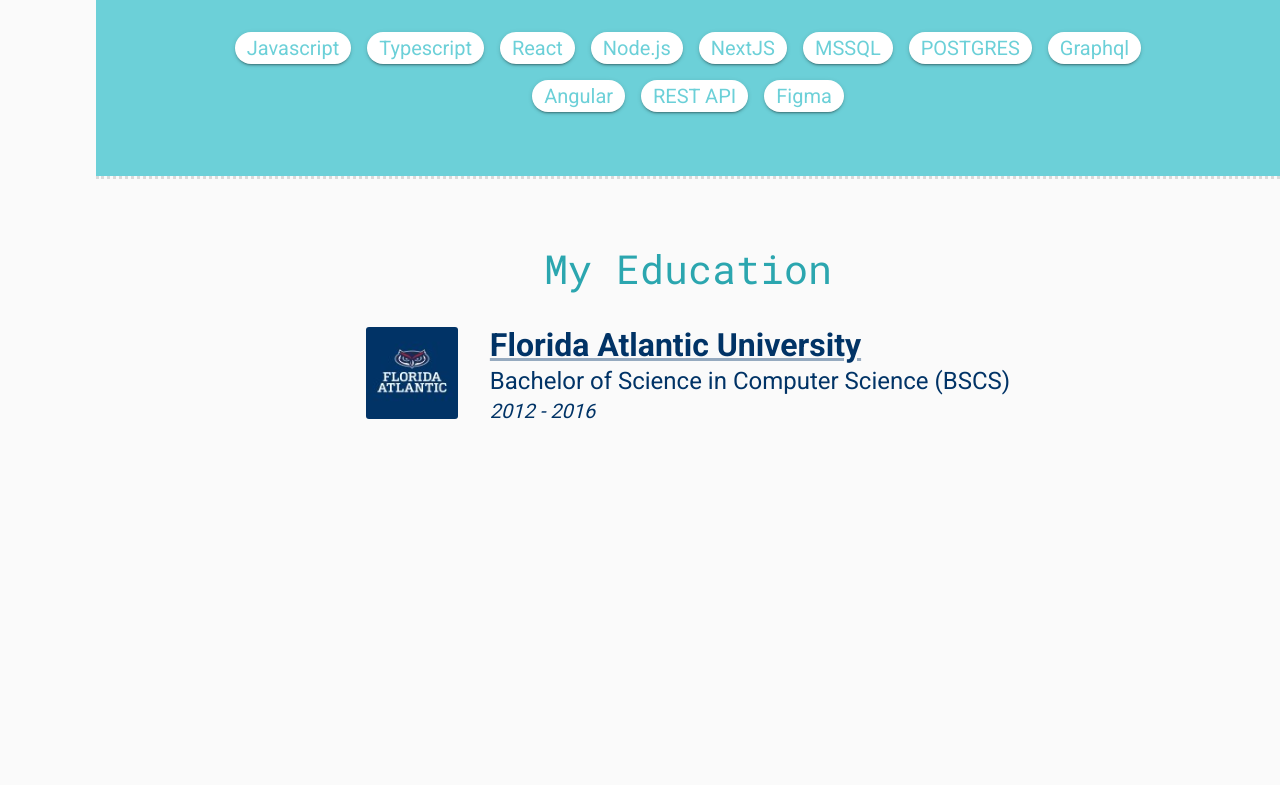
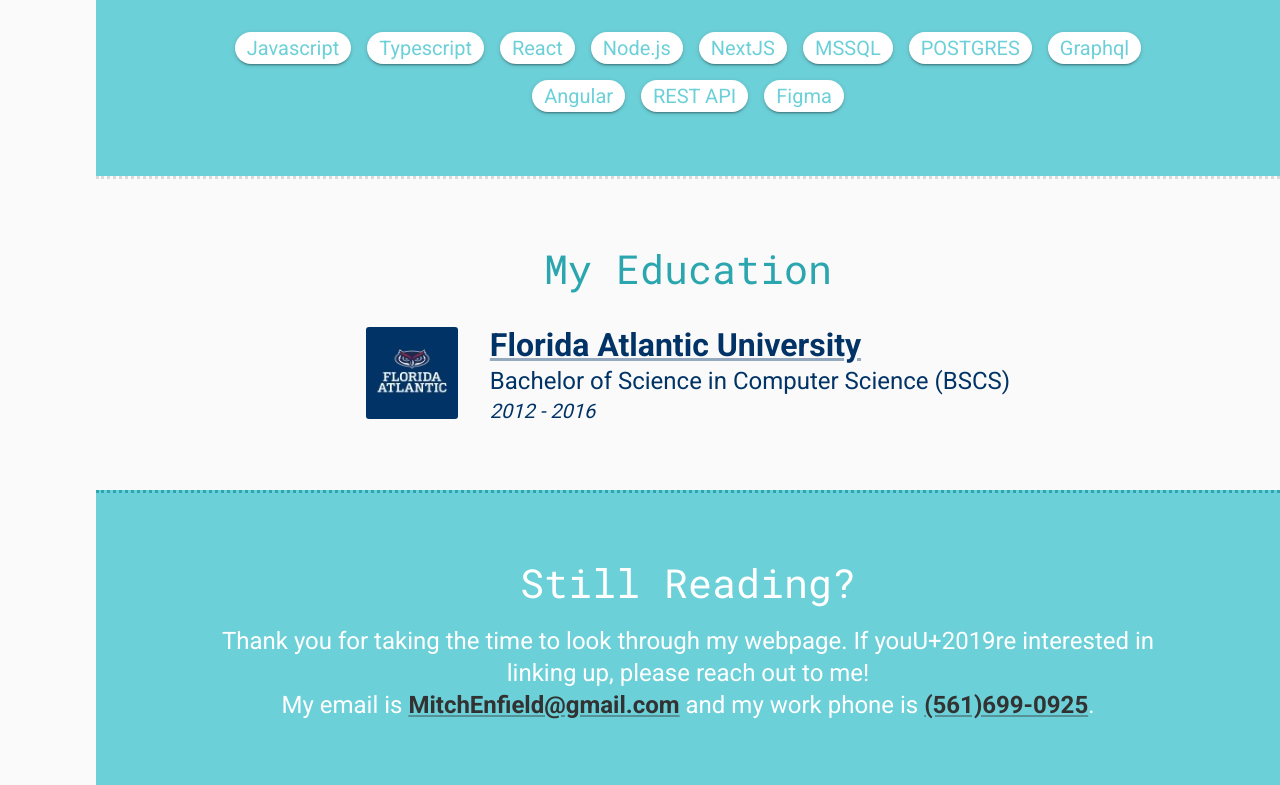
Before and after one commit to MEnfield/Resume, a React (Vite) app: page / in a window 1280 px wide. Shown: the part 3429-4214 px from the top of the page. Before the commit the page ends 3919 px from the top, so only its background shows below. Built offline with nearby package versions, Linux system fonts and the light colour scheme.

Commit message:
Added Footer

```diff
--- a/package.json
+++ b/package.json
@@ -25,7 +25,7 @@
   },
   "devDependencies": {
     "@eslint/js": "^9.25.0",
-    "@types/react": "^19.1.2",
+    "@types/react": "^19.1.5",
     "@types/react-dom": "^19.1.2",
     "@vitejs/plugin-react": "^4.4.1",
     "eslint": "^9.25.0",
--- a/src/App.jsx
+++ b/src/App.jsx
@@ -6,6 +6,7 @@ import WorkExperience from "./views/WorkExperience";
 import Projects from "./views/Projects";
 import Skills from "./views/Skills";
 import Education from "./views/Education";
+import Footer from "./views/Footer";
 
 function App() {
   const drawerWidth = "96px";
@@ -36,6 +37,9 @@ function App() {
         <Grid>
           <Education />
         </Grid>
+        <Grid>
+          <Footer />
+        </Grid>
       </Grid>
     </Box>
   );
--- a/src/components/WorkCard.tsx
+++ b/src/components/WorkCard.tsx
@@ -6,7 +6,7 @@ const WorkCard: FC<{
   company: string;
   time: string;
   description: string;
-  icon: ReactElement;
+  icon: string;
 }> = ({ title, company, time, description, icon }) => {
   // Component variables
 
--- a/src/theme.ts
+++ b/src/theme.ts
@@ -97,7 +97,6 @@ const theme = createTheme({
       fontFamily: "Roboto Mono, Roboto, arial, san_serif",
       fontSize: "40px",
       lineHeight: "52px",
-      // fontWeight: "bold",
     },
     // h1: {
     //   fontFamily: themeStyles.fontBold,
--- /dev/null
+++ b/src/views/Footer.tsx
@@ -0,0 +1,56 @@
+import { Box, Grid, Link, Typography } from "@mui/material";
+import { FC, useState } from "react";
+
+const Footer: FC = ({}) => {
+  // Component variables
+
+  // Component state
+
+  // Component effects
+
+  // Function binding
+
+  return (
+    <Box
+      component="section"
+      id="footer"
+      sx={(theme) => ({
+        p: theme.spacing(8, 12),
+        borderTop: (theme) => `3px dotted ${theme.palette.accent.main}`,
+        backgroundColor: "secondary.main",
+        [theme.breakpoints.down("md")]: {
+          p: (theme) => theme.spacing(2, 2, 2, 2),
+        },
+      })}
+    >
+      <Grid container direction="column" gap={2} textAlign="center">
+        <Grid>
+          <Typography variant="sectionHeader" color="white">
+            Still Reading?
+          </Typography>
+        </Grid>
+        <Grid>
+          <Typography fontSize={24} lineHeight="32px" color="white">
+            Thank you for taking the time to look through my webpage. If
+            youU+2019re interested in linking up, please reach out to me! <br />
+            My email is{" "}
+            <Link
+              fontWeight="bold"
+              href="mailto:MitchEnfield@gmail.com"
+              color="text.primary"
+            >
+              MitchEnfield@gmail.com
+            </Link>{" "}
+            and my work phone is{" "}
+            <Link fontWeight="bold" href="tel:5616990925" color="text.primary">
+              (561)699-0925
+            </Link>
+            .
+          </Typography>
+        </Grid>
+      </Grid>
+    </Box>
+  );
+};
+
+export default Footer;
```
Also changed, not shown: 1 other file (tests, documents, lock files or other folders).
